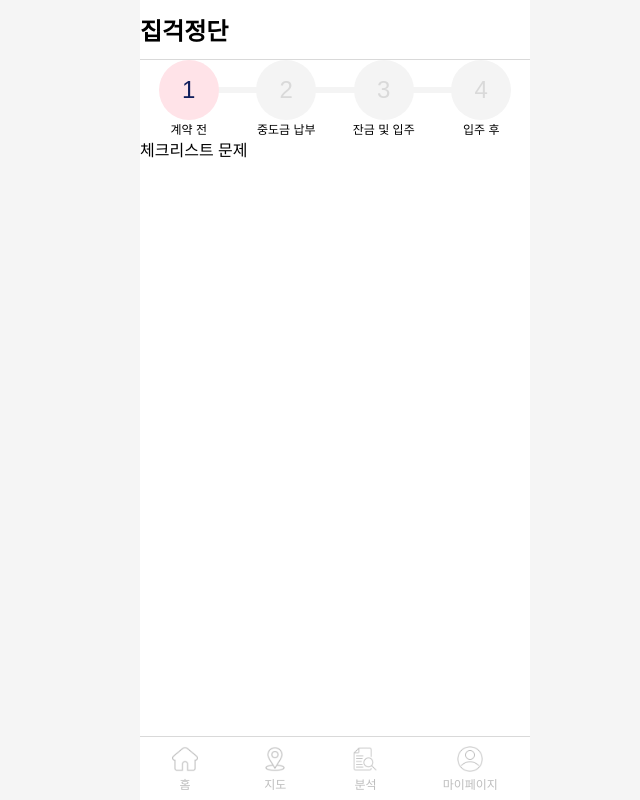
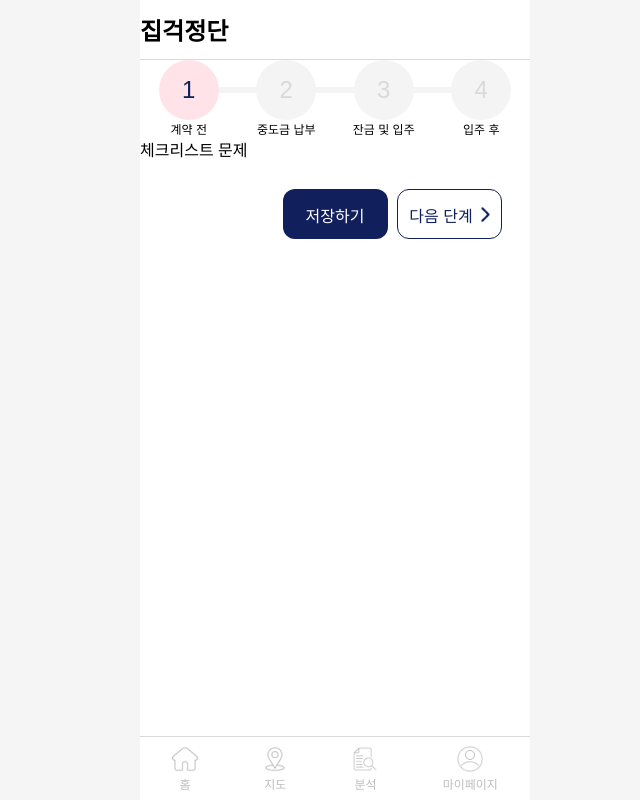
Before and after one commit to KB06-HomeWorry/Front-End, a Vue app in the folder HomeWorry/: page /checklist in a window 1280 px wide. Shown: the whole page, without its empty margins (305-945 px from the left). Built offline with nearby package versions, Linux system fonts and the light colour scheme; a web font is replaced by a local one.

Commit message:
feat #6 - 체크리스트 하단 버튼 구현
이전단계, 다음단계, 저장하기

```diff
--- a/HomeWorry/src/components/button/BtnLg.vue
+++ b/HomeWorry/src/components/button/BtnLg.vue
@@ -31,11 +31,10 @@ defineEmits(['click']);
   height: 73px;
   text-align: center;
   padding: 0;
-  line-height: 73px;
   background-color: #ffffff;
   border: 1px solid var(--color-primary);
   color: var(--color-black);
-  transition: all 0.2s ease-in-out;
+  transition: var(--transition);
 }
 
 .btn-content {
--- a/HomeWorry/src/components/button/BtnLgShort.vue
+++ b/HomeWorry/src/components/button/BtnLgShort.vue
@@ -31,11 +31,10 @@ defineEmits(['click']);
   height: 73px;
   text-align: center;
   padding: 0;
-  line-height: 73px;
   background-color: #ffffff;
   border: 1px solid var(--color-primary);
   color: var(--color-black);
-  transition: all 0.2s ease-in-out;
+  transition: var(--transition);
 }
 
 .btn-content {
--- a/HomeWorry/src/components/button/BtnMed.vue
+++ b/HomeWorry/src/components/button/BtnMed.vue
@@ -38,10 +38,9 @@ const isWhiteBg = computed(() => {
   height: 50px;
   text-align: center;
   padding: 0;
-  line-height: 50px;
   border: none;
   color: var(--color-white);
-  transition: all 0.2s ease-in-out;
+  transition: var(--transition);
 }
 
 .white-bg {
--- a/HomeWorry/src/components/button/BtnMedSlim.vue
+++ b/HomeWorry/src/components/button/BtnMedSlim.vue
@@ -38,10 +38,9 @@ const isWhiteBg = computed(() => {
   height: 35px;
   text-align: center;
   padding: 0;
-  line-height: 35px;
   border: none;
   color: var(--color-white);
-  transition: all 0.2s ease-in-out;
+  transition: var(--transition);
 }
 
 .white-bg {
--- a/HomeWorry/src/components/button/BtnSm.vue
+++ b/HomeWorry/src/components/button/BtnSm.vue
@@ -5,7 +5,15 @@
     :style="{ backgroundColor: isWhiteBg ? '#ffffff' : 'var(--color-primary)' }"
     @click="$emit('click')"
   >
-    {{ text }}
+    <template v-if="iconPosition === 'left'">
+      <img src="@/assets/icons/back.png" class="icon icon-left" />
+    </template>
+
+    <span class="text">{{ text }}</span>
+
+    <template v-if="iconPosition === 'right'">
+      <img src="@/assets/icons/back.png" class="icon icon-right flip" />
+    </template>
   </button>
 </template>
 
@@ -20,6 +28,10 @@ const props = defineProps({
   text: {
     type: String,
     required: true,
+  },
+  iconPosition: {
+    type: String,
+    default: '',
   },
 });
 
@@ -36,16 +48,39 @@ const isWhiteBg = computed(() => {
   border-radius: 12px;
   width: 105px;
   height: 50px;
-  text-align: center;
   padding: 0;
-  line-height: 50px;
   border: none;
   color: var(--color-white);
-  transition: all 0.2s ease-in-out;
+  transition: var(--transition);
+  display: flex;
+  justify-content: center;
+  align-items: center;
 }
 
 .white-bg {
   color: var(--color-primary);
   border: 1px solid var(--color-primary);
 }
+
+.icon {
+  width: 25px;
+  height: 25px;
+}
+
+.icon-left {
+  margin-left: -8px;
+}
+
+.icon-right {
+  margin-right: -8px;
+}
+
+.flip {
+  transform: scaleX(-1);
+}
+
+.text {
+  position: relative;
+  top: 1px;
+}
 </style>
--- a/HomeWorry/src/components/button/BtnSmSlim.vue
+++ b/HomeWorry/src/components/button/BtnSmSlim.vue
@@ -38,10 +38,9 @@ const isWhiteBg = computed(() => {
   height: 35px;
   text-align: center;
   padding: 0;
-  line-height: 35px;
   border: none;
   color: var(--color-white);
-  transition: all 0.2s ease-in-out;
+  transition: var(--transition);
 }
 
 .white-bg {
--- a/HomeWorry/src/pages/checklist/ChecklistPage.vue
+++ b/HomeWorry/src/pages/checklist/ChecklistPage.vue
@@ -2,11 +2,17 @@
   <ChecklistNavBar v-model:currentStep="currentStep" />
   체크리스트
   <ChecklistQuestion />
+  <ChecklistBtn
+    :currentStep="currentStep"
+    :maxStep="4"
+    @update:currentStep="(val) => (currentStep = val)"
+  />
 </template>
 
 <script setup>
 import ChecklistNavBar from './components/ChecklistNavBar.vue';
 import ChecklistQuestion from './components/ChecklistQuestion.vue';
+import ChecklistBtn from './components/ChecklistBtn.vue';
 
 import { useRoute } from 'vue-router';
 import { ref } from 'vue';
--- /dev/null
+++ b/HomeWorry/src/pages/checklist/components/ChecklistBtn.vue
@@ -0,0 +1,84 @@
+<template>
+  <div class="button-group">
+    <div class="left">
+      <BtnSm
+        v-if="currentStep > 1"
+        text="이전 단계"
+        color="#ffffff"
+        iconPosition="left"
+        @click="goPrev"
+      />
+    </div>
+
+    <div class="center">
+      <BtnSm text="저장하기" color="var(--color-primary)" @click="save" />
+    </div>
+
+    <div class="right" style="text-align: right">
+      <BtnSm
+        v-if="currentStep < maxStep"
+        text="다음 단계"
+        color="#ffffff"
+        iconPosition="right"
+        @click="goNext"
+      />
+    </div>
+  </div>
+</template>
+
+<script setup>
+import BtnSm from '@/components/button/BtnSm.vue';
+
+const props = defineProps({
+  currentStep: {
+    type: Number,
+    required: true,
+  },
+  maxStep: {
+    type: Number,
+    required: true,
+  },
+});
+
+const emit = defineEmits(['update:currentStep']);
+
+const goPrev = () => {
+  if (props.currentStep > 1) {
+    emit('update:currentStep', props.currentStep - 1);
+  }
+};
+
+const goNext = () => {
+  if (props.currentStep < props.maxStep) {
+    emit('update:currentStep', props.currentStep + 1);
+  }
+};
+
+const save = () => {
+  console.log('저장하기(현재 단계:', props.currentStep, ')');
+};
+</script>
+
+<style scoped>
+.button-group {
+  display: grid;
+  grid-template-columns: 1fr auto 1fr;
+  align-items: center;
+  margin: 28px;
+}
+
+.left {
+  display: flex;
+  justify-content: flex-start;
+}
+
+.center {
+  display: flex;
+  justify-content: center;
+}
+
+.right {
+  display: flex;
+  justify-content: flex-end;
+}
+</style>
```
Also changed, not shown: HomeWorry/src/assets/icons/back.png (added).
